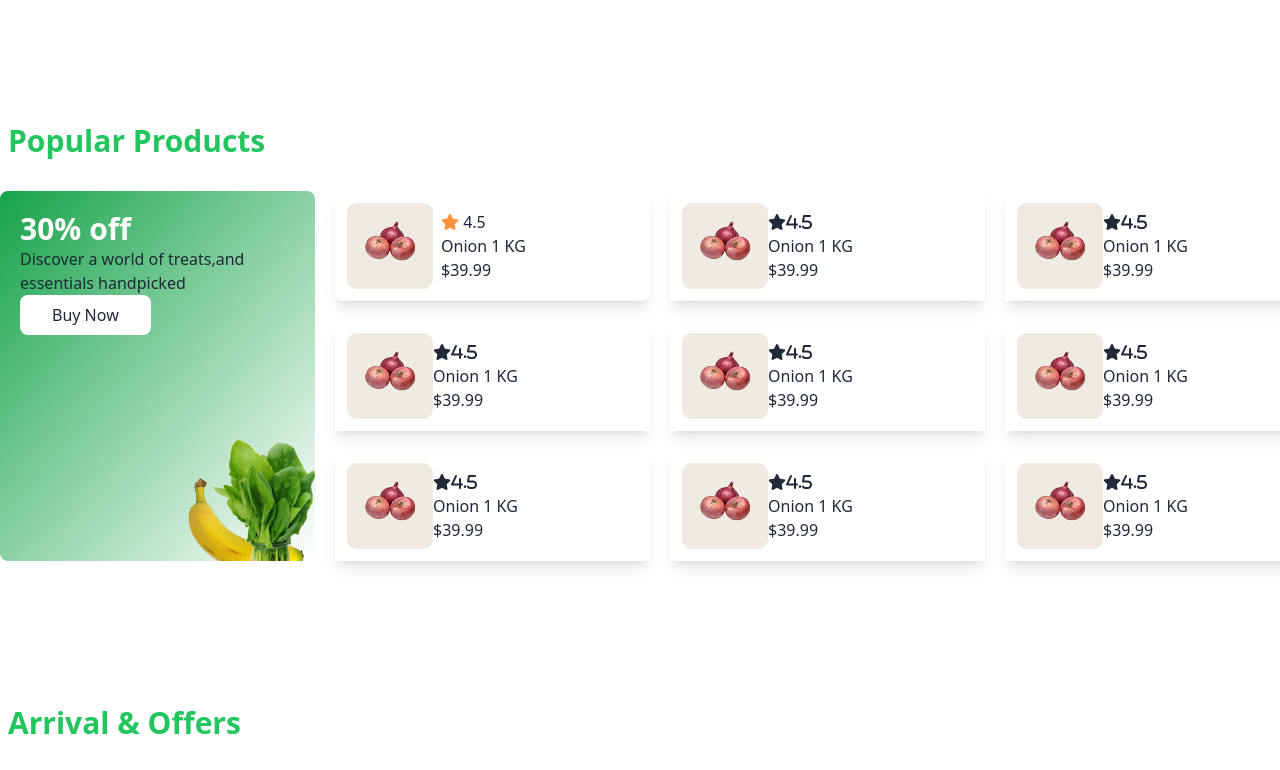
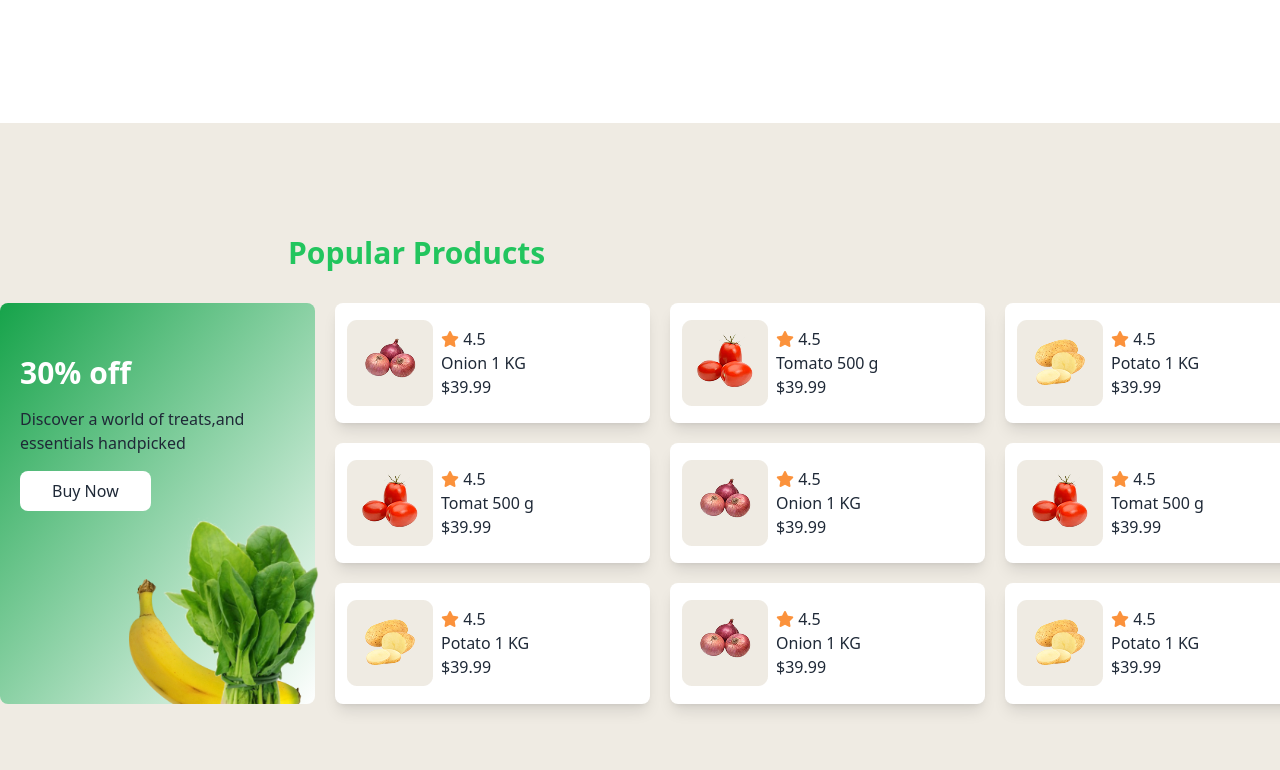
Before and after one commit to julfikar-2005/B11-Assignment-3, a plain HTML site: page index.html in a window 1280 px wide. Shown: the part 1780-2550 px from the top of the page. Drawn offline with nearby package versions, Linux system fonts and the light colour scheme.

Commit message:
popular products section done

```diff
--- a/index.html
+++ b/index.html
@@ -21,7 +21,7 @@
                 <a href="#"><img src="./c2-assets/logo-header.png" alt=""></a>
 
                 <!-- Menu Button (Mobile) -->
-                <button id="menu-btn" class="text-green-600 text-2xl md:hidden">
+                <button id="menu-btn" class="text-green-600 text-5xl md:hidden">
                     ☰
                 </button>
 
@@ -41,7 +41,7 @@
             </div>
         </nav>
         <div class="grid justify-center text-center">
-            <div>
+            <div class="">
                 <h1 class="text-5xl font-semibold">Freshness <span class="text-green-600">You Can <br>
                         Count</span> On, Prices You’ll Love!</h1>
                 <p class="text-gray-600 mt-8 mb-8">Shop your daily essentials at unbeatable prices. From fresh produce
@@ -90,18 +90,19 @@
             </div>
 
         </section>
-        <section class="mb-20 lg:w-[1320px] mx-auto lg:mb-36">
-            <h1 class="text-3xl mx-2 font-semibold text-green-500 mb-8">Popular Products</h1>
+        <section class="mb-20 bg-[#EFEBE3] lg:h-[750px]">
+            <h1 class="relative top-28 lg:ml-72 text-3xl mx-2 font-semibold text-green-500 mb-8">Popular Products</h1>
+            <div class="mt-36 mb-20 lg:w-[1320px] mx-auto lg:mb-36">
                 <div class="grid lg:grid lg:grid-cols-4 gap-5">
                     <!-- card 1 -->
                     <div class="rounded-lg bg-gradient-to-tl from-white to-green-600  lg:row-span-3 w-full pt-5 px-5">
-                    <h1 class="text-3xl font-semibold text-white">30% off</h1>
-                    <p>Discover a world of treats,and essentials handpicked</p>
+                        <h1 class="text-3xl  font-semibold text-white lg:mt-8 mb-4">30% off</h1>
+                        <p class="mb-4">Discover a world of treats,and <br> essentials handpicked</p>
                         <button class="bg-white px-8 py-2 rounded-lg">Buy Now</button>
-                    <img class="left-28 top-0 relative lg:left-40 lg:top-[98px] w-2/4"
+                        <img class="left-36 top-0 relative lg:left-24 lg:top-0 w-2/4 lg:w-3/4"
                             src="./c2-assets/vegetable-offer.png" alt="">
                     </div>
-                <div class="flex items-center shadow-lg p-3 gap-2 rounded-lg">
+                    <div class="flex bg-white items-center shadow-lg p-3 gap-2 rounded-lg">
                         <!-- card 2 -->
                         <div>
                             <img src="./c2-assets/Group 16.png" alt="">
@@ -109,96 +110,105 @@
                         <div>
                             <i class="fa-solid fa-star text-orange-400"></i>
                             <p class="inline">4.5</p>
-                        <h4>Onion 1 KG</h4>
-                        <p>$39.99</p>
+                            <h4 class="font-medium">Onion 1 KG</h4>
+                            <p class="font-medium">$39.99</p>
                         </div>
                     </div>
-                <div class="flex items-center shadow-lg p-3">
+                    <div class="flex bg-white items-center shadow-lg p-3 gap-2 rounded-lg">
+                        <!-- card 2 -->
+                        <div>
+                            <img src="./c2-assets/Group 16 (1).png" alt="">
+                        </div>
+                        <div>
+                            <i class="fa-solid fa-star text-orange-400"></i>
+                            <p class="inline">4.5</p>
+                            <h4 class="font-medium">Tomato 500 g</h4>
+                            <p class="font-medium">$39.99</p>
+                        </div>
+                    </div>
+                    <div class="flex bg-white items-center shadow-lg p-3 gap-2 rounded-lg">
+                        <!-- card 2 -->
+                        <div>
+                            <img src="./c2-assets/Group 16 (2).png" alt="">
+                        </div>
+                        <div>
+                            <i class="fa-solid fa-star text-orange-400"></i>
+                            <p class="inline">4.5</p>
+                            <h4 class="font-medium">Potato 1 KG</h4>
+                            <p class="font-medium">$39.99</p>
+                        </div>
+                    </div>
+                    <div class="flex bg-white items-center shadow-lg p-3 gap-2 rounded-lg">
+                        <!-- card 2 -->
+                        <div>
+                            <img src="./c2-assets/Group 16 (1).png" alt="">
+                        </div>
+                        <div>
+                            <i class="fa-solid fa-star text-orange-400"></i>
+                            <p class="inline">4.5</p>
+                            <h4 class="font-medium">Tomat 500 g</h4>
+                            <p class="font-medium">$39.99</p>
+                        </div>
+                    </div>
+                    <div class="flex bg-white items-center shadow-lg p-3 gap-2 rounded-lg">
                         <!-- card 2 -->
                         <div>
                             <img src="./c2-assets/Group 16.png" alt="">
                         </div>
                         <div>
-                        <i class="fa-solid fa-star">4.5</i>
-                        <h4>Onion 1 KG</h4>
-                        <p>$39.99</p>
+                            <i class="fa-solid fa-star text-orange-400"></i>
+                            <p class="inline">4.5</p>
+                            <h4 class="font-medium">Onion 1 KG</h4>
+                            <p class="font-medium">$39.99</p>
                         </div>
                     </div>
-                <div class="flex items-center shadow-lg p-3">
+                    <div class="flex bg-white items-center shadow-lg p-3 gap-2 rounded-lg">
+                        <!-- card 2 -->
+                        <div>
+                            <img src="./c2-assets/Group 16 (1).png" alt="">
+                        </div>
+                        <div>
+                            <i class="fa-solid fa-star text-orange-400"></i>
+                            <p class="inline">4.5</p>
+                            <h4 class="font-medium">Tomat 500 g</h4>
+                            <p class="font-medium">$39.99</p>
+                        </div>
+                    </div>
+                    <div class="flex bg-white items-center shadow-lg p-3 gap-2 rounded-lg">
+                        <!-- card 2 -->
+                        <div>
+                            <img src="./c2-assets/Group 16 (2).png" alt="">
+                        </div>
+                        <div>
+                            <i class="fa-solid fa-star text-orange-400"></i>
+                            <p class="inline">4.5</p>
+                            <h4 class="font-medium">Potato 1 KG</h4>
+                            <p class="font-medium">$39.99</p>
+                        </div>
+                    </div>
+                    <div class="flex bg-white items-center shadow-lg p-3 gap-2 rounded-lg">
                         <!-- card 2 -->
                         <div>
                             <img src="./c2-assets/Group 16.png" alt="">
                         </div>
                         <div>
-                        <i class="fa-solid fa-star">4.5</i>
-                        <h4>Onion 1 KG</h4>
-                        <p>$39.99</p>
+                            <i class="fa-solid fa-star text-orange-400"></i>
+                            <p class="inline">4.5</p>
+                            <h4 class="font-medium">Onion 1 KG</h4>
+                            <p class="font-medium">$39.99</p>
                         </div>
                     </div>
-                <div class="flex items-center shadow-lg p-3">
+                    <div class="flex bg-white items-center shadow-lg p-3 gap-2 rounded-lg">
                         <!-- card 2 -->
                         <div>
-                        <img src="./c2-assets/Group 16.png" alt="">
+                            <img src="./c2-assets/Group 16 (2).png" alt="">
                         </div>
                         <div>
-                        <i class="fa-solid fa-star">4.5</i>
-                        <h4>Onion 1 KG</h4>
-                        <p>$39.99</p>
+                            <i class="fa-solid fa-star text-orange-400"></i>
+                            <p class="inline">4.5</p>
+                            <h4 class="font-medium">Potato 1 KG</h4>
+                            <p class="font-medium">$39.99</p>
                         </div>
-                </div>
-                <div class="flex items-center shadow-lg p-3">
-                    <!-- card 2 -->
-                    <div>
-                        <img src="./c2-assets/Group 16.png" alt="">
-                    </div>
-                    <div>
-                        <i class="fa-solid fa-star">4.5</i>
-                        <h4>Onion 1 KG</h4>
-                        <p>$39.99</p>
-                    </div>
-                </div>
-                <div class="flex items-center shadow-lg p-3">
-                    <!-- card 2 -->
-                    <div>
-                        <img src="./c2-assets/Group 16.png" alt="">
-                    </div>
-                    <div>
-                        <i class="fa-solid fa-star">4.5</i>
-                        <h4>Onion 1 KG</h4>
-                        <p>$39.99</p>
-                    </div>
-                </div>
-                <div class="flex items-center shadow-lg p-3">
-                    <!-- card 2 -->
-                    <div>
-                        <img src="./c2-assets/Group 16.png" alt="">
-                    </div>
-                    <div>
-                        <i class="fa-solid fa-star">4.5</i>
-                        <h4>Onion 1 KG</h4>
-                        <p>$39.99</p>
-                    </div>
-                </div>
-                <div class="flex items-center shadow-lg p-3">
-                    <!-- card 2 -->
-                    <div>
-                        <img src="./c2-assets/Group 16.png" alt="">
-                    </div>
-                    <div>
-                        <i class="fa-solid fa-star">4.5</i>
-                        <h4>Onion 1 KG</h4>
-                        <p>$39.99</p>
-                    </div>
-                </div>
-                <div class="flex items-center shadow-lg p-3">
-                    <!-- card 2 -->
-                    <div>
-                        <img src="./c2-assets/Group 16.png" alt="">
-                    </div>
-                    <div>
-                        <i class="fa-solid fa-star">4.5</i>
-                        <h4>Onion 1 KG</h4>
-                        <p>$39.99</p>
                     </div>
                 </div>
             </div>
@@ -210,21 +220,29 @@
                 <div class="flex p-6   justify-between rounded-xl  bg-green-800 lg:w-[780px]">
                     <div>
                         <img src="./c2-assets/dawat-logo.png" alt="">
-                        <button class="btn border-none text-white bg-green-500 ml-2 mt-5 lg:mt-8 ">Cook Exotic Dishes</button>
-                        <h1 class="text-xl ml-2 text-white mt-4 lg:mt-6 lg:text-5xl">UP to <span class="font-bold">20% OFF</span></h1>
+                        <button class="btn border-none text-white bg-green-500 ml-2 mt-5 lg:mt-8 ">Cook Exotic
+                            Dishes</button>
+                        <h1 class="text-xl ml-2 text-white mt-4 lg:mt-6 lg:text-5xl">UP to <span class="font-bold">20%
+                                OFF</span></h1>
                     </div>
                     <div>
-                        <img class=" relative left-8 top-6 lg:relative lg:top-6" src="./c2-assets/dawat-mock-up.png" alt=""></div>
+                        <img class=" relative left-8 top-6 lg:relative lg:top-6" src="./c2-assets/dawat-mock-up.png"
+                            alt="">
+                    </div>
                 </div>
                 <!-- offer 2 -->
                 <div class="flex p-6   justify-between rounded-xl  bg-[#102861]  lg:w-[520px]">
                     <div class="relative right-3">
                         <img src="./c2-assets/india-gate-logo.png" alt="">
-                        <button class="btn border-none text-white bg-[#3e71e9] ml-2 mt-5 lg:mt-8 ">World’s No.1 Rice</button>
-                        <h1 class=" text-xl text-white mt-4 lg:mt-6 lg:text-4xl">UP to <span class="font-bold">20% OFF</span></h1>
+                        <button class="btn border-none text-white bg-[#3e71e9] ml-2 mt-5 lg:mt-8 ">World’s No.1
+                            Rice</button>
+                        <h1 class=" text-xl text-white mt-4 lg:mt-6 lg:text-4xl">UP to <span class="font-bold">20%
+                                OFF</span></h1>
                     </div>
                     <div>
-                        <img class=" relative left-5 top-6 lg:relative lg:top-14 lg:left-5" src="./c2-assets/india-gate-mock-up.png" alt=""></div>
+                        <img class=" relative left-5 top-6 lg:relative lg:top-14 lg:left-5"
+                            src="./c2-assets/india-gate-mock-up.png" alt="">
+                    </div>
                 </div>
 
             </div>
```
Lines whose indentation alone changed are shown as unchanged.
